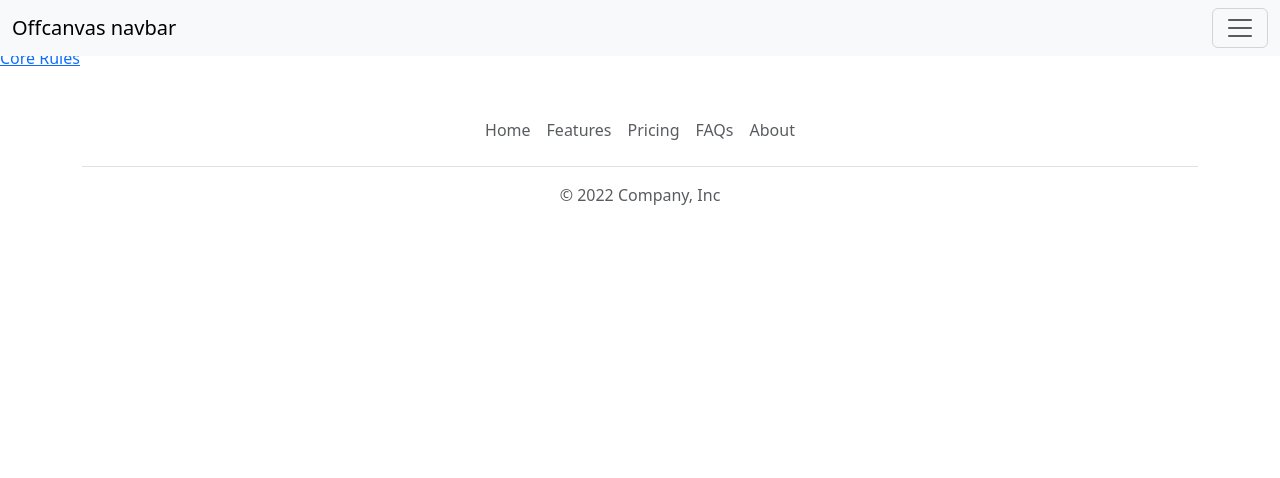
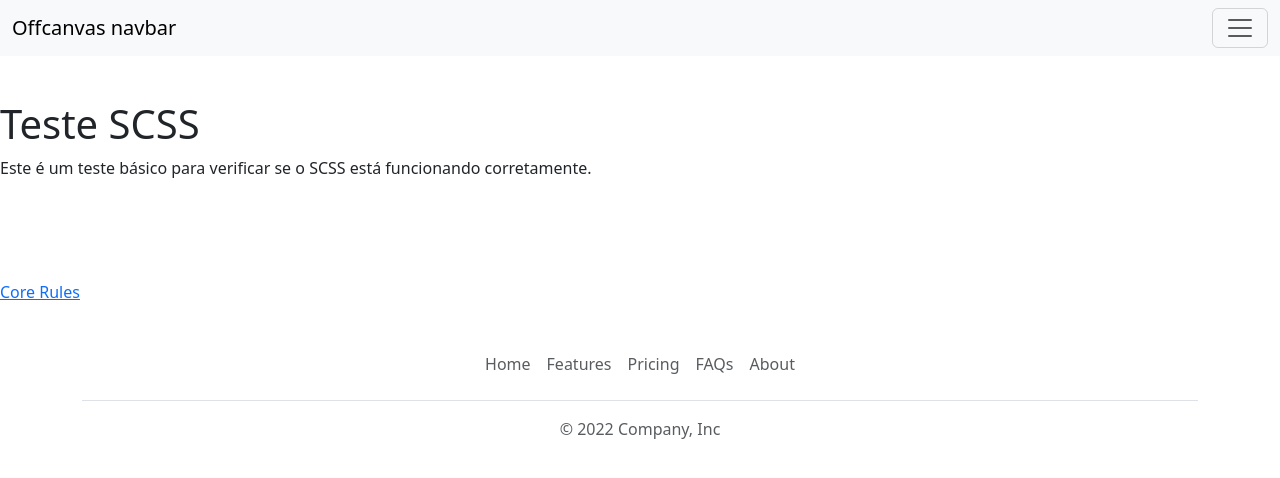
Before and after one commit to PedrosoCode/templateweb, a React (Create React App) app: page / in a window 1280 px wide. Shown: the top 478 px of the page. Built offline with nearby package versions, Linux system fonts and the light colour scheme.

Commit message:
Formatações

```diff
--- a/src/App.js
+++ b/src/App.js
@@ -1,6 +1,7 @@
 import React from 'react';
 import logo from './logo.svg';
 import './App.css';
+import './index.scss'
 import 'bootstrap/dist/css/bootstrap.min.css';
 import 'bootstrap/dist/js/bootstrap.bundle.min.js';
 import { BrowserRouter as Router, Routes, Route } from 'react-router-dom';
--- a/src/Pages/Home.js
+++ b/src/Pages/Home.js
@@ -8,8 +8,12 @@ const Home = () => {
     return (
         <div>
             <MainNavbar />
-      <h2>Página Inicial</h2>
+
             {/* Conteúdo da página inicial */}
+            <div class="spacer">
+                <h1>Teste SCSS</h1>
+                <p>Este é um teste básico para verificar se o SCSS está funcionando corretamente.</p>
+            </div>
             <Link to="/Segunda">Core Rules</Link>
             <MainFooter />
         </div>
--- /dev/null
+++ b/src/index.scss
@@ -0,0 +1,13 @@
+$primary-color: #3498db;
+
+body {
+  font-family: Arial, sans-serif;
+  background-color: #ecf0f1;
+  color: $primary-color;
+}
+
+
+.spacer {
+    margin-bottom: 100px;
+    margin-top: 100px;
+}
```
Also changed, not shown: src/Components/MainFooter.js (indentation only). Lines whose indentation alone changed are shown as unchanged.
